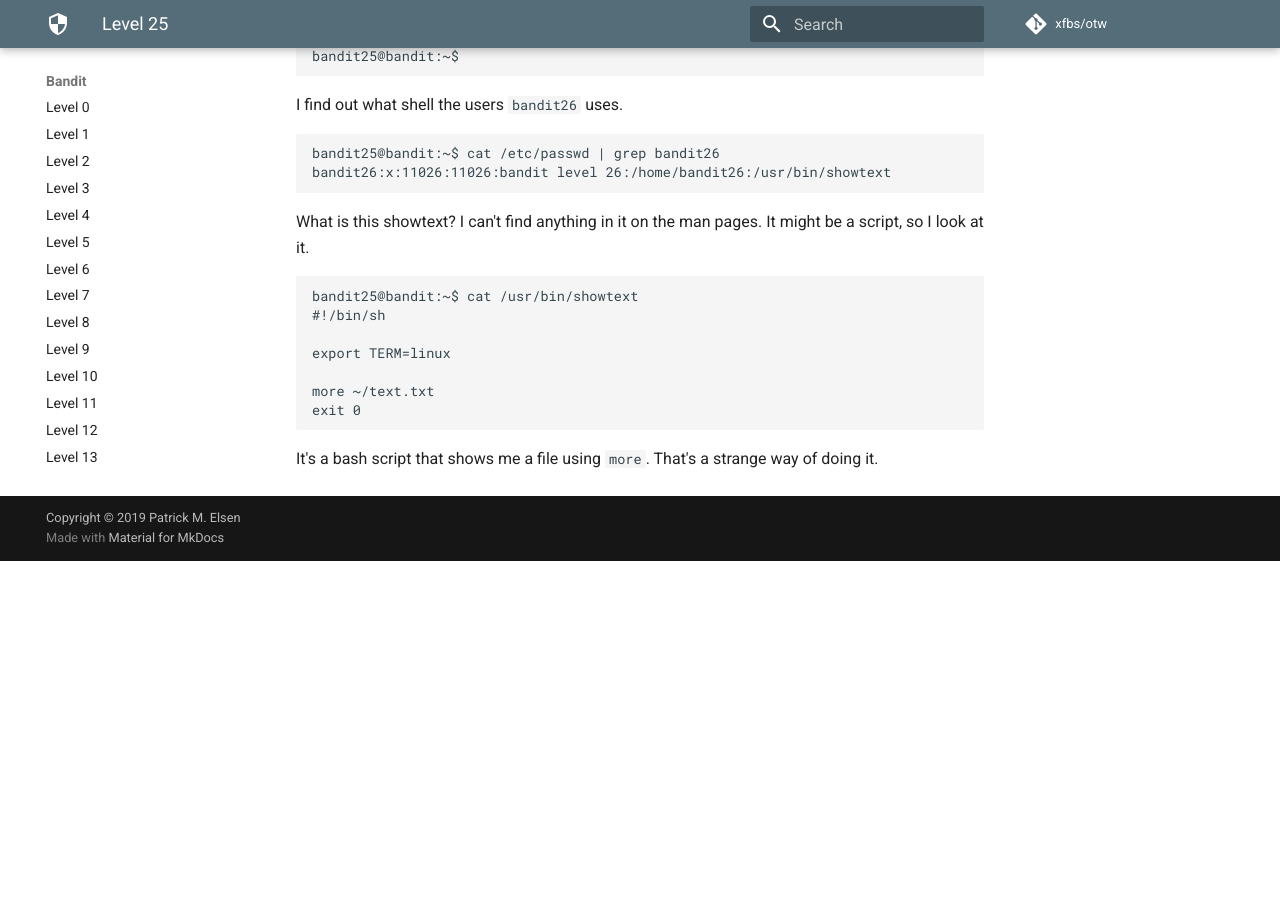
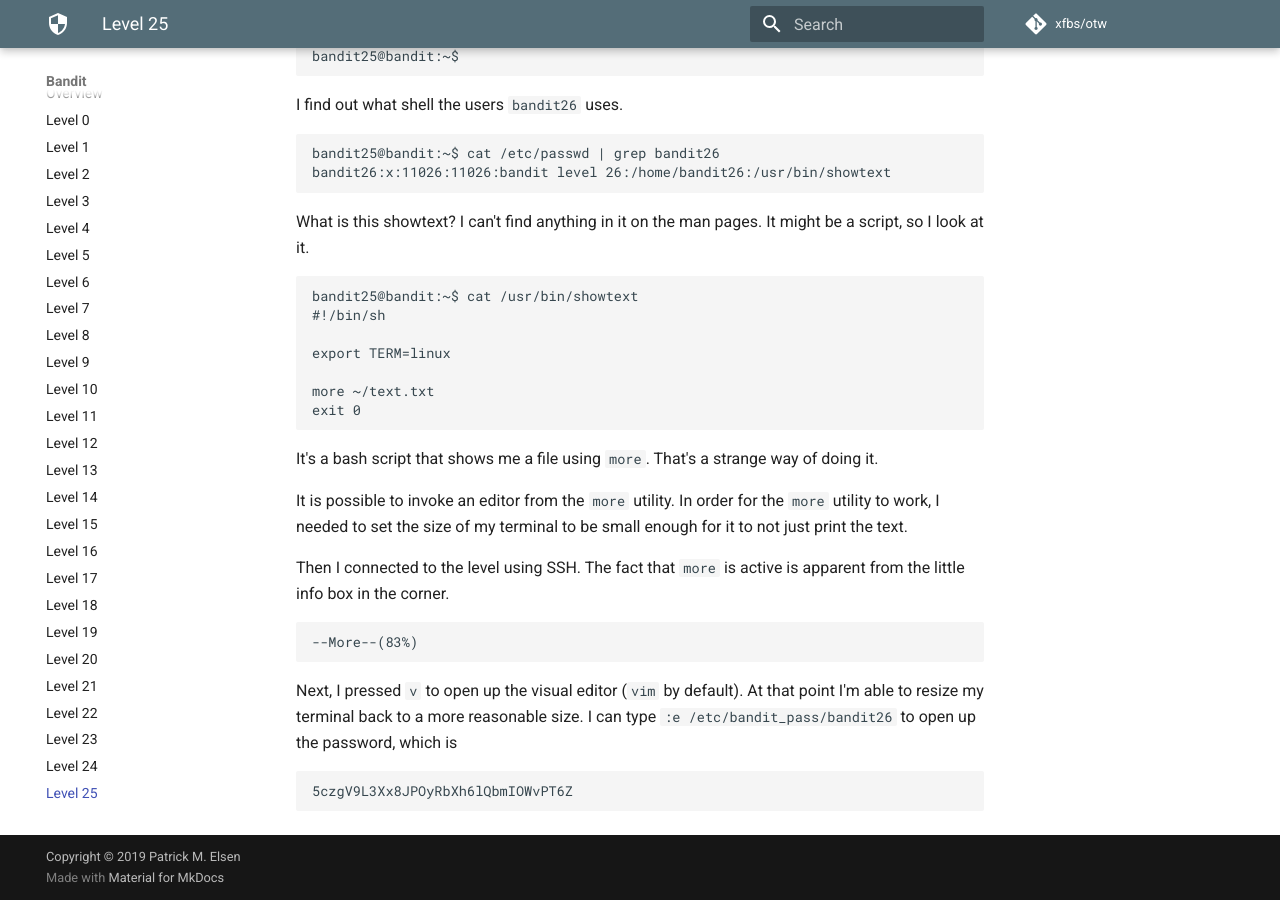
Before and after one commit to xfbs/otw, an MkDocs documentation site: the page built from docs/bandit/level25.md, in a window 1280 px wide and 900 px high, scrolled down 871 px. Built offline with MkDocs 1.6.1 and Material for MkDocs 9.7.7, drawn with Linux system fonts in a browser that asks for light colours; comment, search, counter and statistics services are not loaded; before the commit the page ends 1432 px from its top, so only the background shows below that.

Commit message:
finishes writeup for level 25

```diff
--- a/docs/bandit/level25.md
+++ b/docs/bandit/level25.md
@@ -54,3 +54,13 @@ What is this showtext? I can't find anything in it on the man pages. It might be
     exit 0
 
 It's a bash script that shows me a file using `more`. That's a strange way of doing it.
+
+It is possible to invoke an editor from the `more` utility. In order for the `more` utility to work, I needed to set the size of my terminal to be small enough for it to not just print the text.
+
+Then I connected to the level using SSH. The fact that `more` is active is apparent from the little info box in the corner.
+
+    --More--(83%)
+
+Next, I pressed `v` to open up the visual editor (`vim` by default). At that point I'm able to resize my terminal back to a more reasonable size. I can type `:e /etc/bandit_pass/bandit26` to open up the password, which is
+
+    5czgV9L3Xx8JPOyRbXh6lQbmIOWvPT6Z
```
